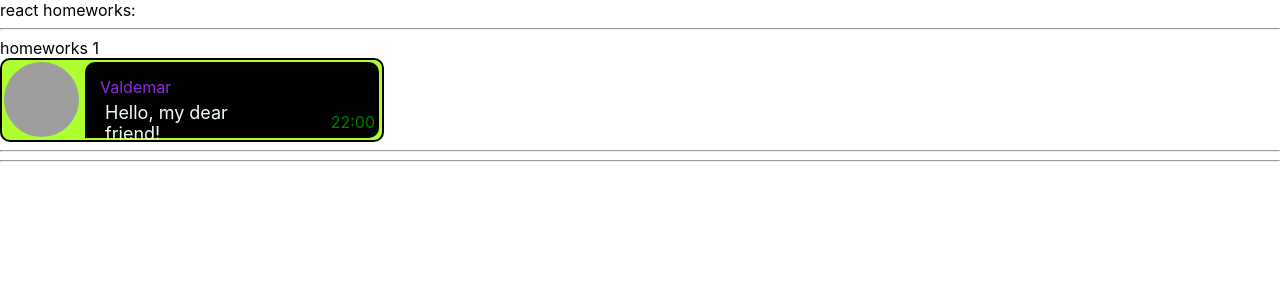
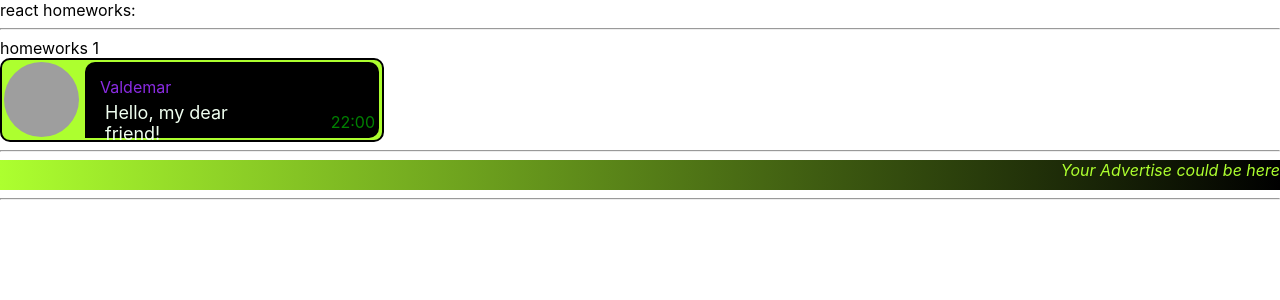
Before and after one commit to IgnatZakalinsky/simple-react-homeworks, a React (Create React App) app: page / in a window 1280 px wide. Shown: the top 300 px of the page. Built offline with nearby package versions, Linux system fonts and the light colour scheme; grey boxes are pictures that could not be loaded.

Commit message:
Release 8. Add Alternative message

```diff
--- /dev/null
+++ b/src/p2-homeworks/h1/AlternativeMessage.module.css
@@ -0,0 +1,8 @@
+.AlternativeMessage {
+    background: linear-gradient(to right, greenyellow, black);
+    font-style: italic;
+    color: greenyellow;
+    display: flex;
+    justify-content: flex-end;
+    height: 30px;
+}
--- a/src/p2-homeworks/h1/AlternativeMessage.tsx
+++ b/src/p2-homeworks/h1/AlternativeMessage.tsx
@@ -1,9 +1,14 @@
 import React from "react";
+import AlternativeMessageClasses from './AlternativeMessage.module.css'
 
-function AlternativeMessage() {
+type alternativeType = {
+    info: string
+}
+
+function AlternativeMessage(props: alternativeType) {
     return (
-        <div>
-
+        <div className={AlternativeMessageClasses.AlternativeMessage}>
+            {props.info}
         </div>
     );
 }
--- a/src/p2-homeworks/h1/HW1.tsx
+++ b/src/p2-homeworks/h1/HW1.tsx
@@ -1,5 +1,6 @@
 import React from "react";
 import Message from './Message'
+import AlternativeMessage from './AlternativeMessage'
 
 const messageData = {
     avatar: "https://sun9-74.userapi.com/Ph-WiuOtF985il9AvN9JqiCWedmHtSGSSTXrSA/ltEB2Z2-YO4.jpg",
@@ -21,7 +22,7 @@ function HW1() {
                 time={messageData.time} />
             <hr/>
             {/*для личного творчества, могу проверить*/}
-            {/*<AlternativeMessage/>*/}
+            <AlternativeMessage info={'Your Advertise could be here'}/>
             <hr/>
         </div>
     );
```
